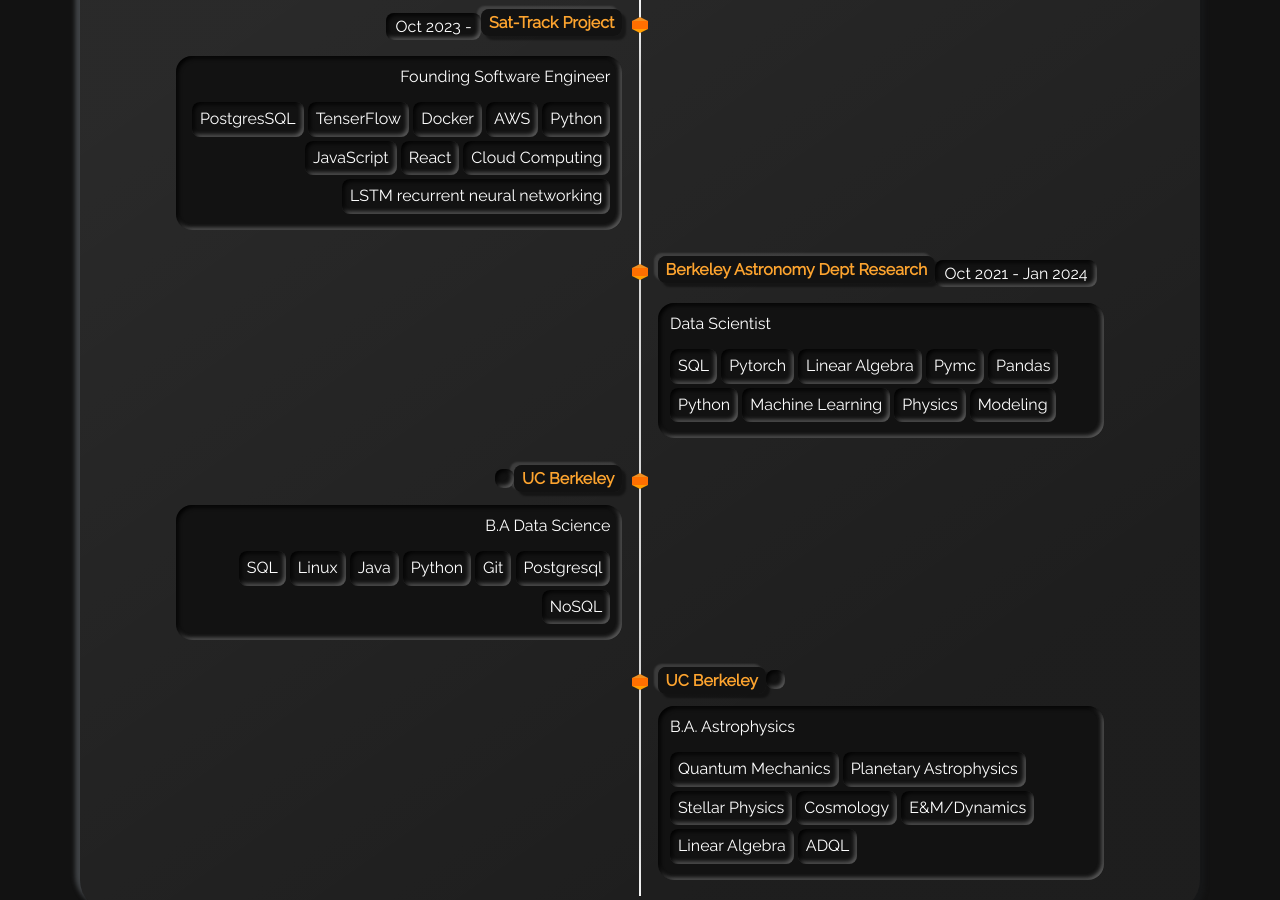
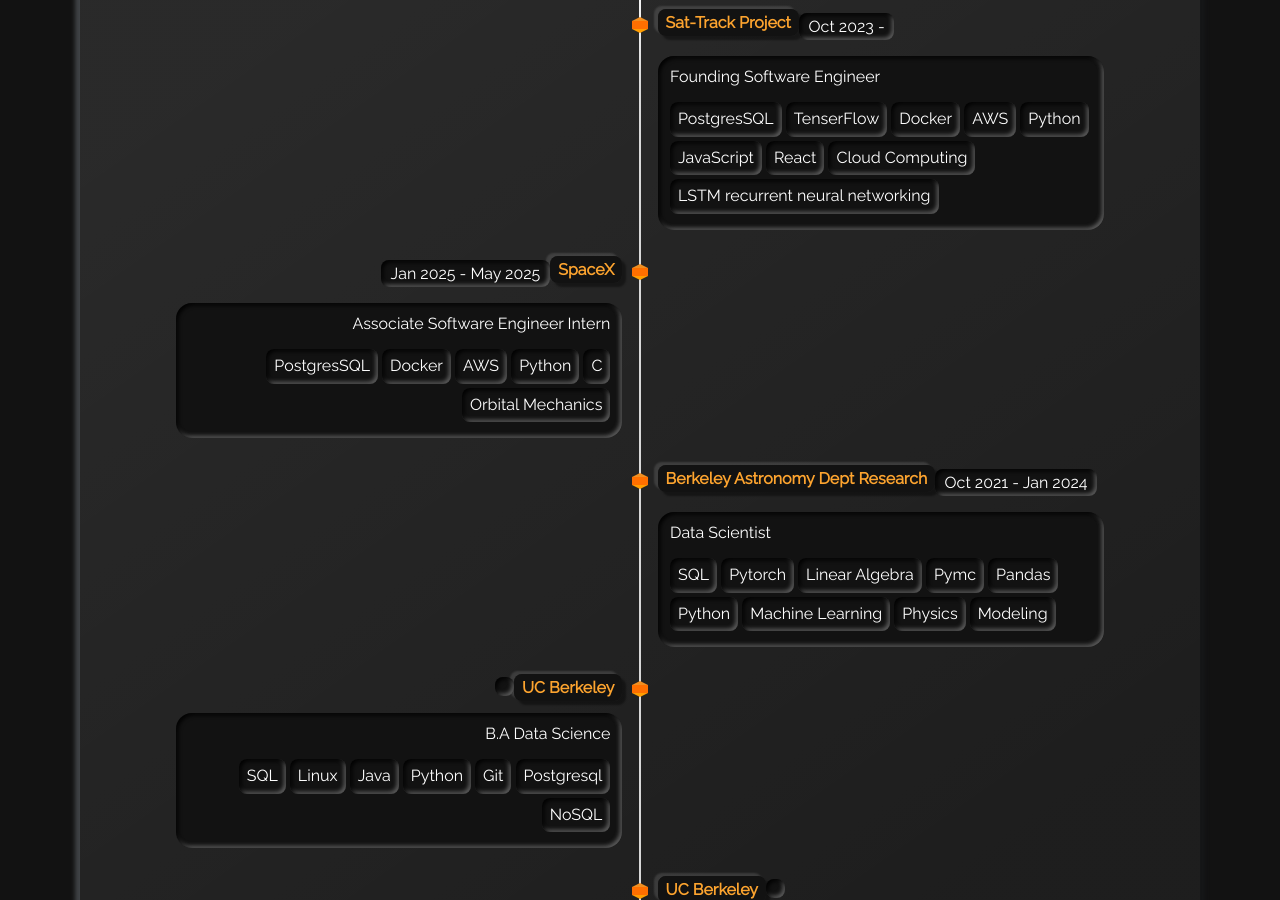
Before and after one commit to mannyzzle/enmanuel-hernandez, a Jekyll site: the page built from index.html, in a window 1280 px wide and 900 px high, scrolled down 2124 px. Built offline with Jekyll 4.4.1, drawn with Linux system fonts in a browser that asks for light colours.

Commit message:
okay again

```diff
--- a/_data/timeline.yml
+++ b/_data/timeline.yml
@@ -31,8 +31,20 @@
     - tag: React
     - tag: Cloud Computing
     - tag: LSTM recurrent neural networking
+  timeline-side: right
+
+- title: SpaceX
+  title-url: https://www.spacex.com/
+  date: Jan 2025 - May 2025
+  subtitle: Associate Software Engineer Intern
+  tags:
+    - tag: PostgresSQL
+    - tag: Docker
+    - tag: AWS
+    - tag: Python
+    - tag: C
+    - tag: Orbital Mechanics
   timeline-side: left
-
 
 - title: Berkeley Astronomy Dept Research
   title-url: https://astro.berkeley.edu/
```
